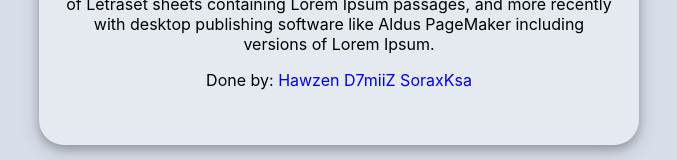
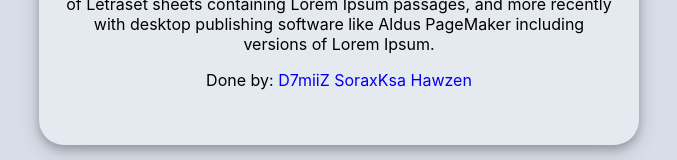
Before and after one commit to d7miiZ/Arabic-Font-Detector, a React (Create React App) app in the folder CalBot_Website/: page / in a window 1280 px wide. Shown: the part 237-397 px from the top of the page, without its empty margins (301-978 px from the left). Built offline with nearby package versions, Linux system fonts and the light colour scheme.

Commit message:
add shuffle authors

```diff
--- a/CalBot_Website/src/components/Demo.js
+++ b/CalBot_Website/src/components/Demo.js
@@ -15,6 +15,7 @@ import nask3 from "../assets/nask3.png";
 import ruqa from "../assets/ruqa.png";
 import ruqa2 from "../assets/ruqa2.png";
 import ruqa3 from "../assets/ruqa3.jpg";
+import { Container } from "@material-ui/core";
 
 const useStyles = makeStyles((theme) => ({
   root: {
@@ -226,14 +227,14 @@ export const Demo = () => {
           </div>
         </div>
         {UploadedImage !== null && (
-          <div>
+          <Container maxWidth="sm">
             <h4>Uploaded Image: </h4>
             <img
               className={styles.PredImg}
               src={URL.createObjectURL(UploadedImage)}
               alt={"sry"}
             ></img>
-          </div>
+          </Container>
         )}
       </div>
     </>
--- a/CalBot_Website/src/components/Description.js
+++ b/CalBot_Website/src/components/Description.js
@@ -1,5 +1,54 @@
 import Container from "@material-ui/core/Container";
 import styles from "./Description.module.css";
+
+const authors = [
+  <a
+    className={styles.link}
+    href="https://github.com/Hawzen"
+    target="_blank"
+    rel="noreferrer"
+  >
+    Hawzen
+  </a>,
+  <a
+    className={styles.link}
+    href="https://github.com/d7miiZ"
+    target="_blank"
+    rel="noreferrer"
+  >
+    D7miiZ
+  </a>,
+  <a
+    className={styles.link}
+    href="https://github.com/soraxksa"
+    target="_blank"
+    rel="noreferrer"
+  >
+    SoraxKsa
+  </a>,
+];
+
+function shuffle(array) {
+  let currentIndex = array.length,
+    randomIndex;
+
+  // While there remain elements to shuffle...
+  while (0 !== currentIndex) {
+    // Pick a remaining element...
+    randomIndex = Math.floor(Math.random() * currentIndex);
+    currentIndex--;
+
+    // And swap it with the current element.
+    [array[currentIndex], array[randomIndex]] = [
+      array[randomIndex],
+      array[currentIndex],
+    ];
+  }
+
+  return array;
+}
+
+shuffle(authors);
 
 export const Description = () => {
   return (
@@ -17,31 +66,8 @@ export const Description = () => {
           including versions of Lorem Ipsum.
         </p>
         <span>
-          Done by:{" "}
-          <a
-            className={styles.link}
-            href="https://github.com/Hawzen"
-            target="_blank"
-            rel="noreferrer"
-          >
-            Hawzen
-          </a>{" "}
-          <a
-            className={styles.link}
-            href="https://github.com/d7miiZ"
-            target="_blank"
-            rel="noreferrer"
-          >
-            D7miiZ
-          </a>{" "}
-          <a
-            className={styles.link}
-            href="https://github.com/soraxksa"
-            target="_blank"
-            rel="noreferrer"
-          >
-            SoraxKsa
-          </a>
+          Done by: {""}
+          {authors[0]} {authors[1]} {authors[2]}
         </span>
       </Container>
     </div>
```
